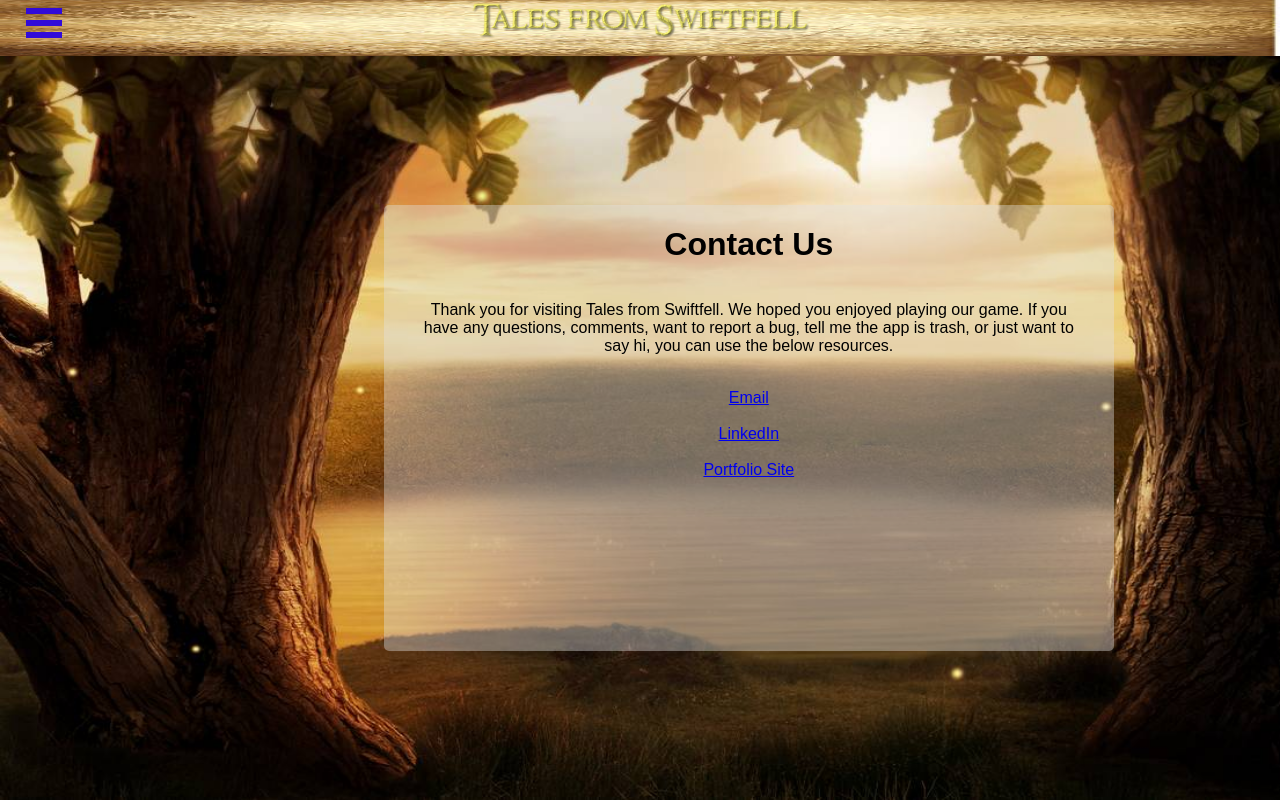
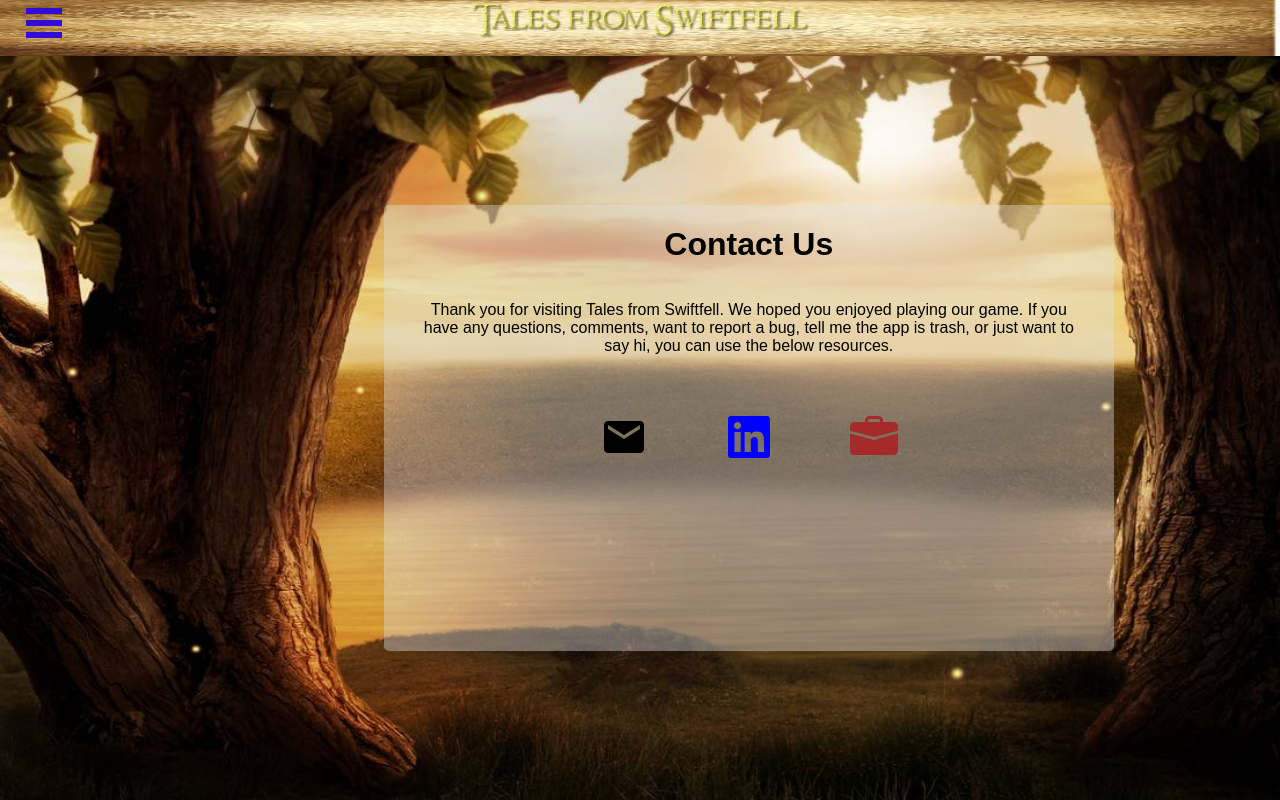
Before and after one commit to cbrindle/tfs2-frontend, a React (Create React App) app: page /contact in a window 1280 px wide. Built offline with nearby package versions, Linux system fonts and the light colour scheme.

Commit message:
Replaced contact links with icons that send an email or open external link in a new window.

```diff
--- a/package.json
+++ b/package.json
@@ -12,6 +12,7 @@
     "react": "^16.13.1",
     "react-burger-menu": "^2.6.13",
     "react-dom": "^16.13.1",
+    "react-icons": "^3.10.0",
     "react-notify-toast": "^0.5.1",
     "react-redux": "^7.2.0",
     "react-router": "^5.1.2",
--- a/src/Components/Contact/Contact.js
+++ b/src/Components/Contact/Contact.js
@@ -3,6 +3,9 @@
 import { css } from 'emotion';
 import Nav from '../Nav/Nav';
 import stageBG from '../../images/stageBG.jpg';
+import { FaLinkedin } from 'react-icons/fa';
+import { MdEmail } from 'react-icons/md';
+import { BsBriefcaseFill } from 'react-icons/bs';
 
 class Contact extends Component {
 
@@ -19,12 +22,13 @@
                         <h1>Contact Us</h1>
                         <p style={{ textAlign: 'center' }}>Thank you for visiting Tales from Swiftfell. We hoped you enjoyed playing our game. If you have any questions, comments, want to report a bug, tell me the app is trash, or just want to say hi, you can use the below resources.</p>
                         <br />
+                        <span style={{ marginTop: '3vh' }}>
+                            <a href="mailto:cbrindleusa@gmail.com?subject=TFS Site Email"><MdEmail size={48} className={contactLink} color="black" /></a>
 
-                        <a href="mailto:cbrindleusa@gmail.com?subject=TFS Email">Email</a>
-                        <br />
-                        <a href="http://linkedin.com/in/christopherbrindle" target="__blank">LinkedIn</a>
-                        <br />
-                        <a href="http://hirebrindle.com" target="__blank">Portfolio Site</a>
+                            <FaLinkedin size={48} className={contactLink} color="blue" onClick={() => window.open('http://www.linkedin.com/in/christopherbrindle')} />
+
+                            <BsBriefcaseFill size={48} color="brown" className={contactLink} onClick={() => window.open('http://www.github.com/cbrindle')} />
+                        </span>
                     </div>
                 </div>
             </>
@@ -59,3 +63,7 @@
     font-family: fantasy;
     padding: 0 5% 0 5%;
 `
+const contactLink = css`
+    cursor: pointer;
+    margin: 0 3vw 0 3vw;
+`
```
Also changed, not shown: 1 other file (tests, documents, lock files or other folders).
